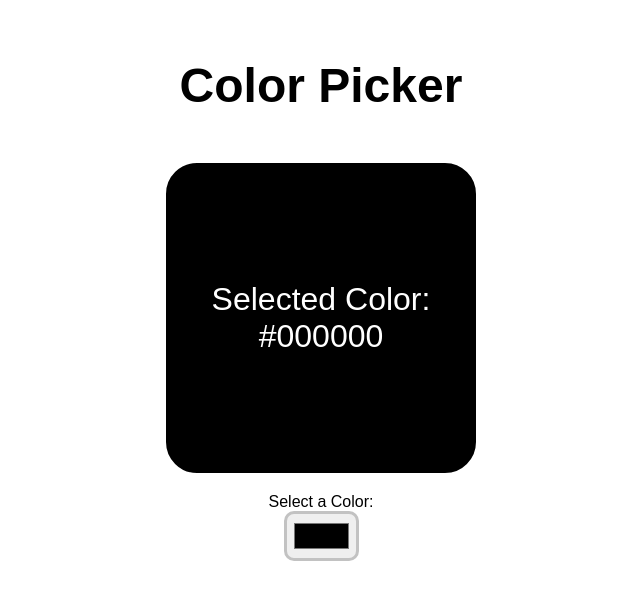
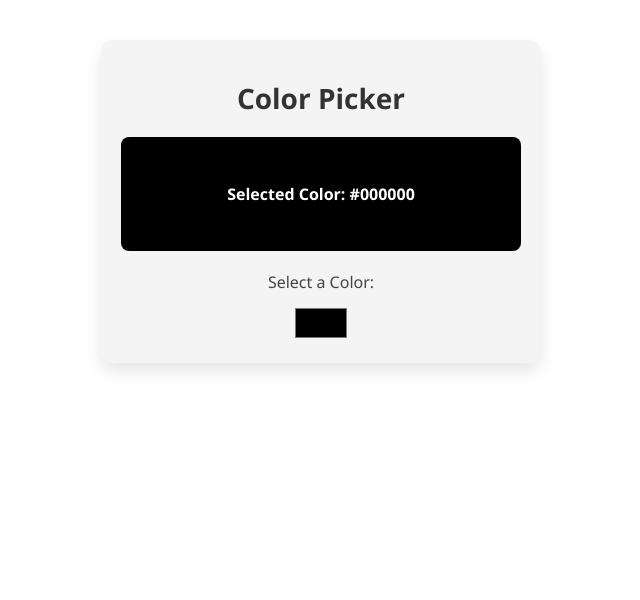
Before and after one commit to GranthSidhant/Color-Picker_withReact, a React (Vite) app: page / in a window 1280 px wide. Shown: the top 600 px of the page, without its empty margins (319-959 px from the left). Built offline with nearby package versions, Linux system fonts and the light colour scheme.

Commit message:
color-picker

```diff
--- a/src/ColorPicker.jsx
+++ b/src/ColorPicker.jsx
@@ -11,7 +11,7 @@ const handleColorChange = (event) => {
             <div className='color-display' style={{backgroundColor: color}}>
                 <p>Selected Color: {color}</p>
             </div>
-            <lable>Select a Color:</lable>
+            <label>Select a Color:</label>
             <input type="color" value={color} onChange={handleColorChange} />
         </div>
     )
--- a/src/index.css
+++ b/src/index.css
@@ -1,4 +1,48 @@
-body{
+.color-picker-container {
+  max-width: 400px;
+  margin: 40px auto;
+  padding: 20px;
+  border-radius: 12px;
+  background-color: #f4f4f4;
+  box-shadow: 0 8px 16px rgba(0, 0, 0, 0.1);
+  text-align: center;
+  font-family: 'Segoe UI', Tahoma, Geneva, Verdana, sans-serif;
+}
+
+.color-picker-container h1 {
+  margin-bottom: 20px;
+  font-size: 28px;
+  color: #333;
+}
+
+.color-display {
+  margin: 20px auto;
+  padding: 30px;
+  border-radius: 8px;
+  color: #fff;
+  font-weight: bold;
+  transition: background-color 0.3s ease;
+}
+
+.color-picker-container label {
+  display: block;
+  margin-bottom: 10px;
+  font-size: 16px;
+  color: #444;
+}
+
+.color-picker-container input[type="color"] {
+  width: 60px;
+  height: 40px;
+  border: none;
+  background: none;
+  cursor: pointer;
+}
+
+
+
+
+/* body{
     font-family: Arial, Helvetica, sans-serif;
 }
 
@@ -44,4 +88,4 @@ input[type="color"] {
     border-radius: 10px;
     border: 3px solid rgb(194, 194, 194);
 
-}
+} */
```
